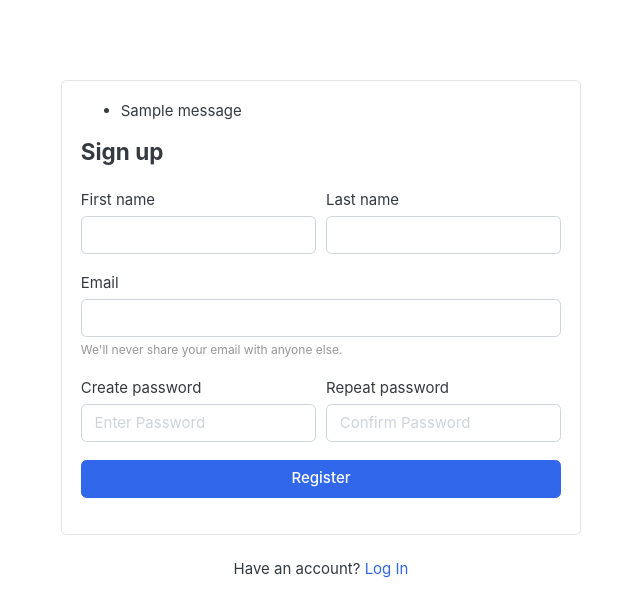
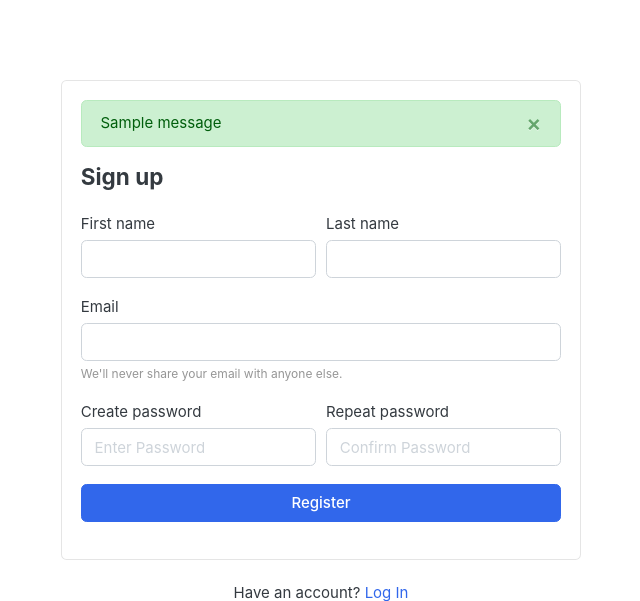
Before and after one commit to abdelrhmannabil12/E-commerce, a Django app: page /accounts/register/ in a window 1280 px wide. Shown: the part 126-727 px from the top of the page, without its empty margins (319-959 px from the left). Run offline with Django 3.2, Linux system fonts and the light colour scheme; data comes from the database, SQL or seed files in the repository; tables that the repository leaves empty hold one stand-in row (values such as "Sample post"); one stand-in notice (Sample message) is shown; some libraries are stand-ins or nearby versions; some web fonts are replaced.

Commit message:
adding the design of registeration message

```diff
--- a/templates/register.html
+++ b/templates/register.html
@@ -7,13 +7,16 @@
     <!-- ============================ COMPONENT REGISTER   ================================= -->
         <div class="card mx-auto" style="max-width:520px; margin-top:40px;">
           <article class="card-body">
-            {% if messages %}
-<ul class="messages">
-    {% for message in messages %}
-    <li{% if message.tags %} class="{{ message.tags }}"{% endif %}>{{ message }}</li>
-    {% endfor %}
-</ul>
-{% endif %}
+            {% for message in messages %}
+            <div class="container-fluid p-0">
+              <div class="alert {{ message.tags }} alert-dismissible" role="alert" >
+                <button type="button" class="close" data-dismiss="alert" aria-label="Close">
+                  <span aria-hidden="True">&times;</span>
+                </button>
+                {{ message }}
+              </div>
+            </div>
+            {% endfor %}
             <header class="mb-4"><h4 class="card-title">Sign up</h4></header>
             <form action="{% url 'register' %}" method="POST">
                 {% csrf_token %}
```
Also changed, not shown: ecommerce/settings.py (+9 -3 lines).
